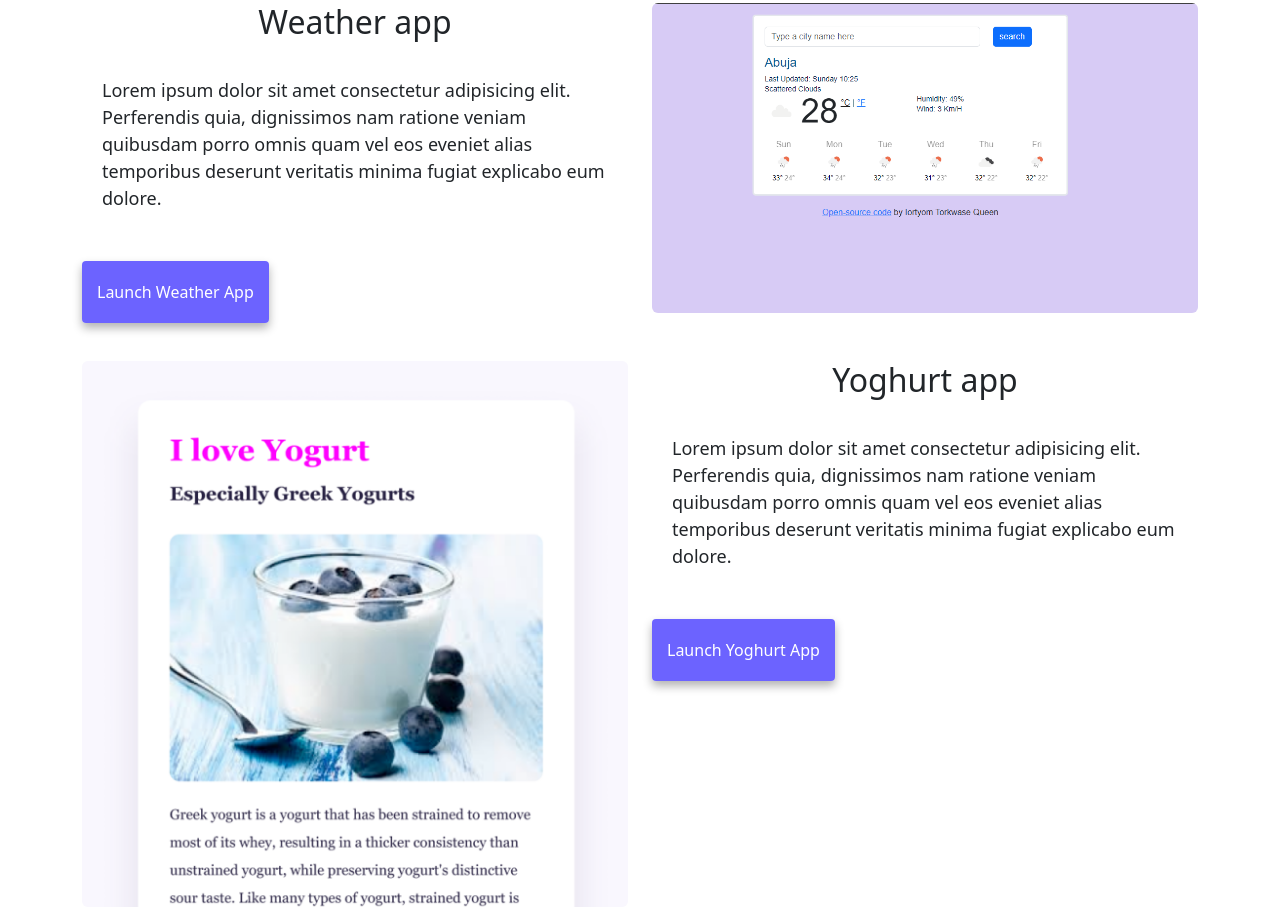
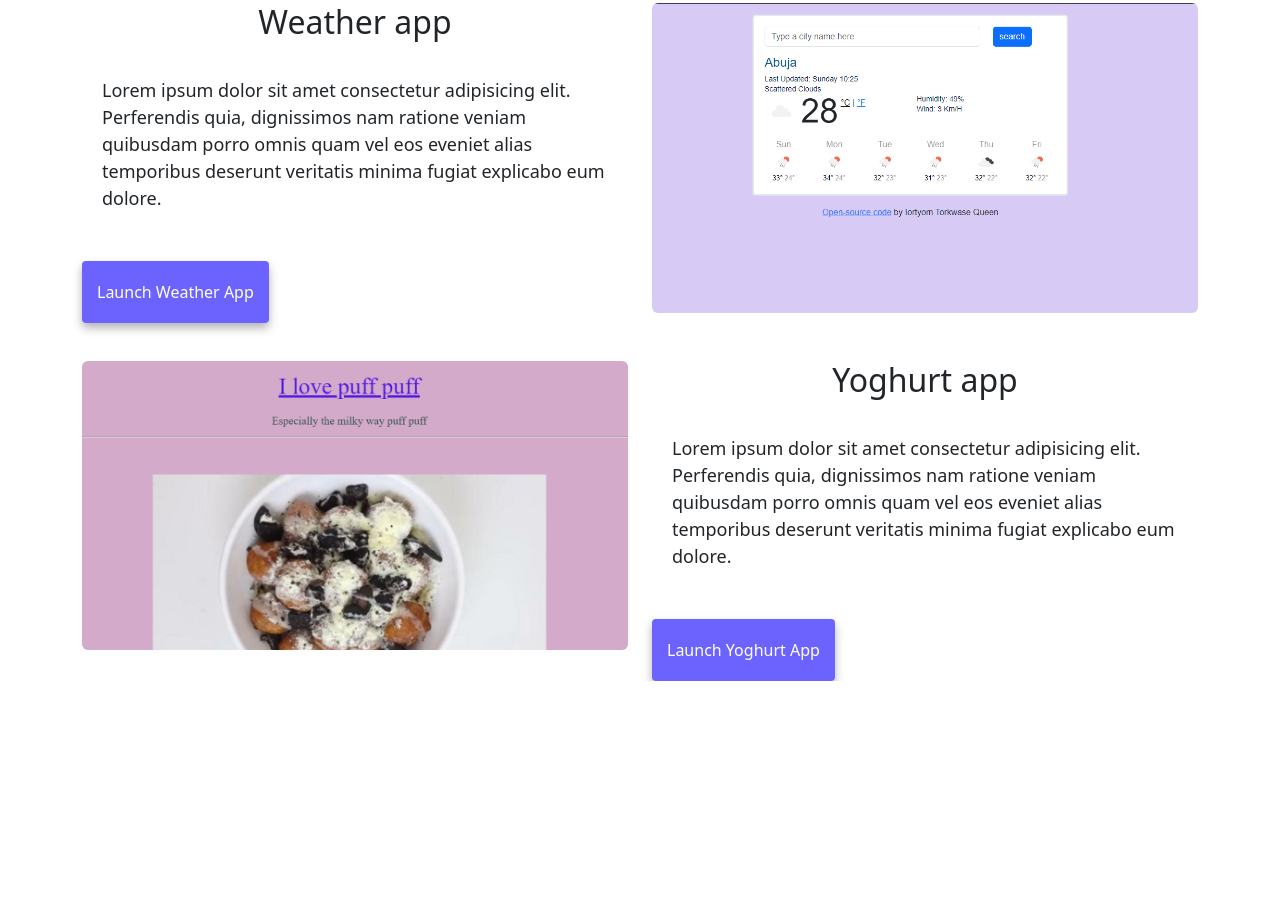
Before and after one commit to Cuwein/identity, a plain HTML site: page index.html in a window 1280 px wide. Shown: the part 1025-1932 px from the top of the page. After the commit the page ends 1706 px from the top, so only its background shows below. Drawn offline with nearby package versions, Linux system fonts and the light colour scheme.

Commit message:
Update index.html

```diff
--- a/index.html
+++ b/index.html
@@ -99,7 +99,7 @@
       <div class="row mt-5">
         <div class="col-md-6">
           <img
-            src="images/yogurt.png"
+            src="images/puff.png"
             alt="Yoghurt app"
             class="img-fluid rounded"
           />
```
